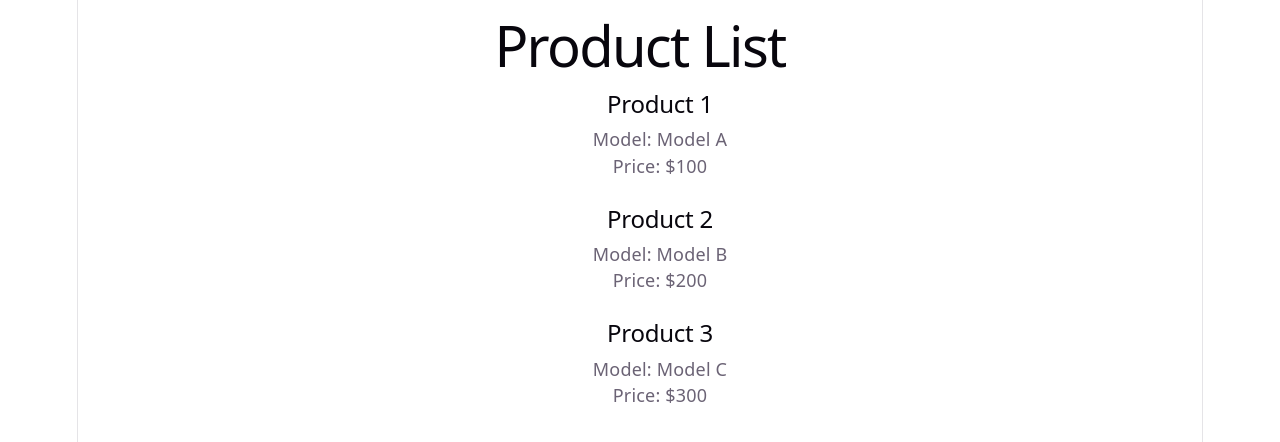
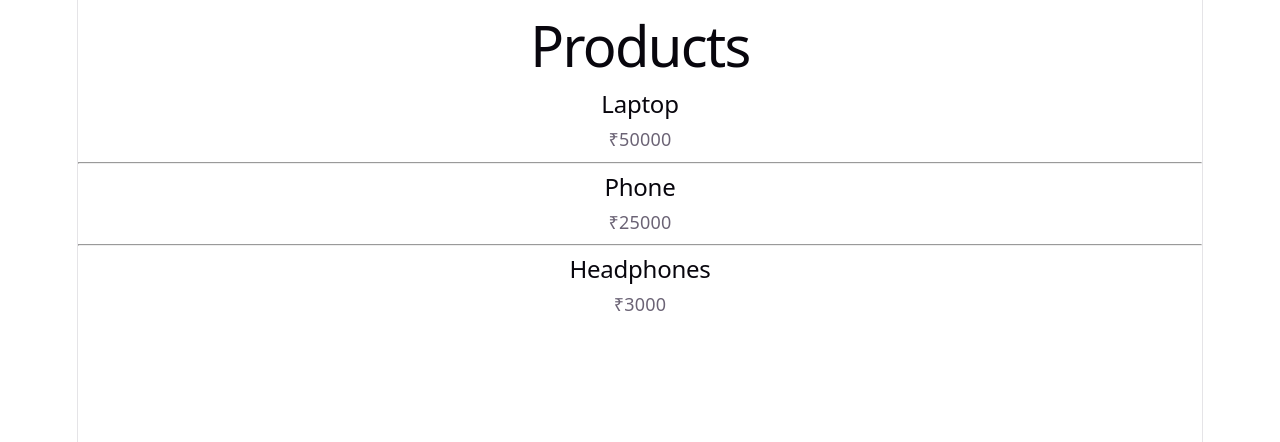
Before and after one commit to abhicism/react-codes, a React (Vite) app: page / in a window 1280 px wide. Shown: the top 442 px of the page. Built offline with nearby package versions, Linux system fonts and the light colour scheme.

Commit message:
feat: display typed product cards from a products list

```diff
--- a/src/App.tsx
+++ b/src/App.tsx
@@ -1,36 +1,67 @@
-//mini project : small product list
+// Define TypeScript type for the props of the ProductCard component
+type ProductProps = {
+    name: string;  // Name of the product
+    price: number; // Price of the product
+};
 
+// Functional component to display individual product details
+function ProductCard({
+    name,
+    price
+}: ProductProps) {  //productProps is type annotation for the props object
+    return (
+        <div>
+            {/* Display the product name inside an h2 tag */}
+            <h2>{name}</h2>
+            {/* Display the product price with the Rupee symbol */}
+            <p>₹{price}</p>
+        </div>
+    );
+}
 
+// Define TypeScript type for the structure of each product item in the array
+type Product = {
+    id: number;    // Unique identifier for the product
+    name: string;  // Name of the product
+    price: number; // Price of the product
+};
 
-//declare the product element type
-    type Product = {
-        id : number;
-        name: string;
-        model : string;
-        price: number;
-    };
-
-    function App() {
+// Main application component
+function App() {
+    // List of product items to display
     const products: Product[] = [
-        //sample product data with list of array of objects
-        { id: 1, name: "Product 1", model: "Model A", price: 100 },
-        { id: 2, name: "Product 2", model: "Model B", price: 200 },
-        { id: 3, name: "Product 3", model: "Model C", price: 300 },
+        {
+            id: 1,
+            name: "Laptop",
+            price: 50000
+        },
+        {
+            id: 2,
+            name: "Phone",
+            price: 25000
+        },
+        {
+            id: 3,
+            name: "Headphones",
+            price: 3000
+        }
     ];
 
     return (
         <div>
-            <h1>Product List</h1>
-            <ol>
-                {products.map((product) => (
-                    <div key={product.id}>
-                        <h2>{product.name}</h2>
-                        <p>Model: {product.model}</p>
-                        <p>Price: ${product.price}</p>
-                        <br></br>
-                    </div>
-                ))}
-            </ol>
+            {/* Page heading */}
+            <h1>Products</h1>
+
+            {/* Map over the products array to dynamically render a ProductCard for each product */}
+            {products.map((product, index) => (
+                <div key={product.id}>
+                    <ProductCard
+                        name={product.name}
+                        price={product.price}
+                    />
+                    {index < products.length - 1 && <hr />}
+                </div>
+            ))}
         </div>
     );
 }
```
